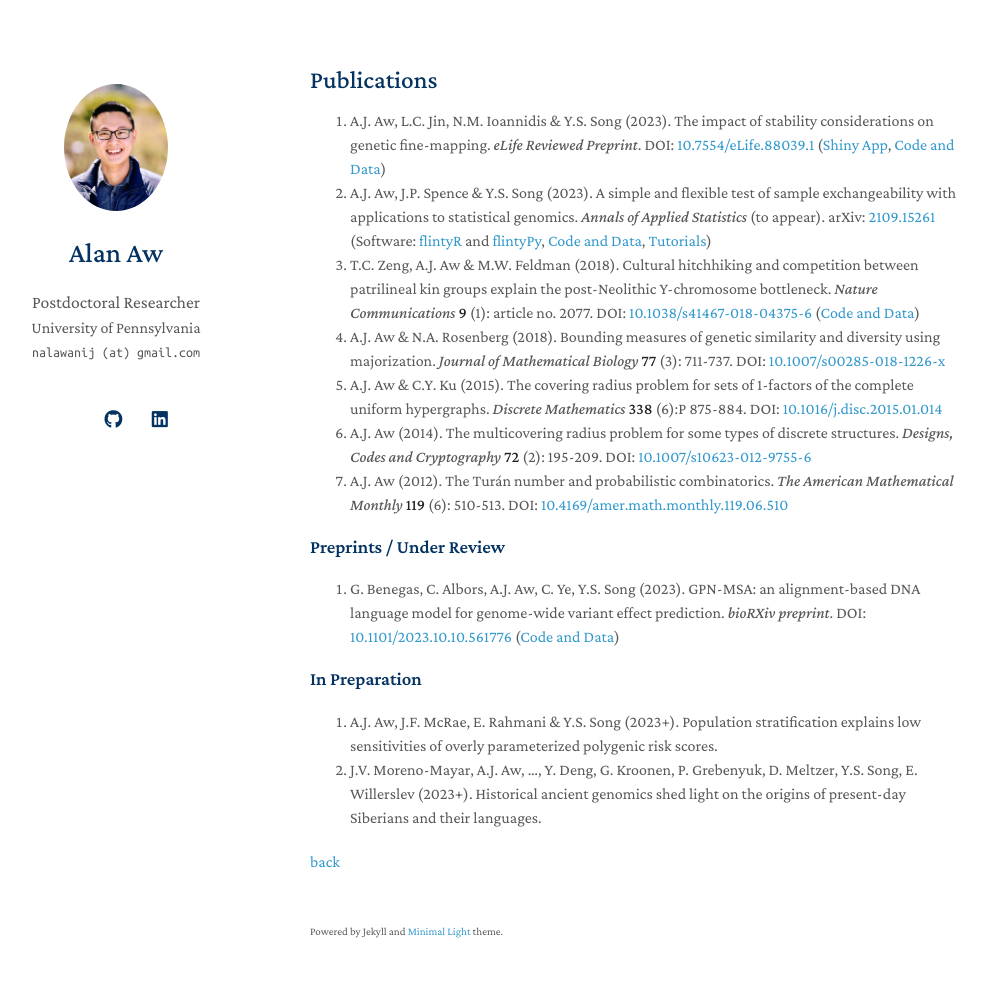
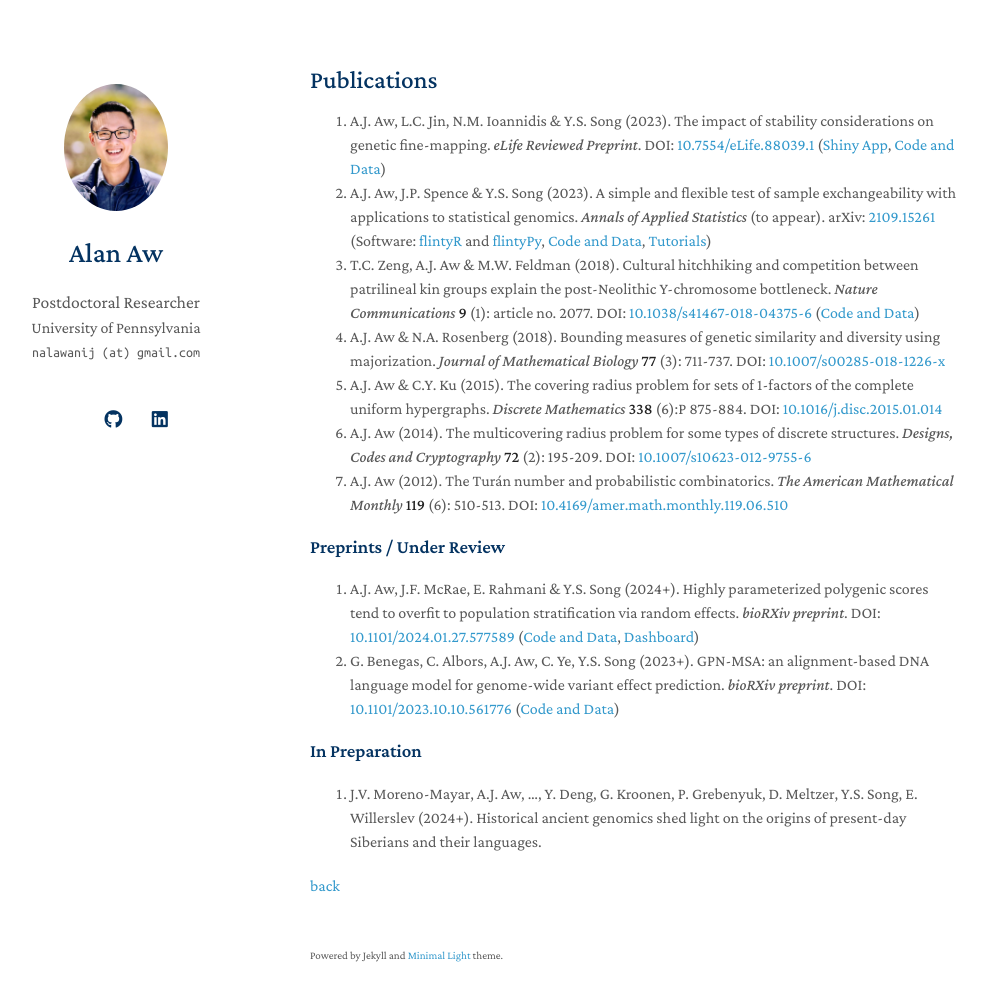
Before and after one commit to alanaw1/alanaw1.github.io, a Jekyll site: the page built from research.md, in a window 1280 px wide and 1036 px high. Shown: the top 1001 px of the window, without its empty margins (160-1146 px from the left). Built offline with Jekyll 4.4.1, drawn with Linux system fonts in a browser that asks for light colours; nearby versions of some CDN libraries; a style sheet for code colours, icons or effects is not loaded; our own code applies the rules of GitHub Pages for plain Markdown files.

Commit message:
update publications list

```diff
--- a/research.md
+++ b/research.md
@@ -14,12 +14,12 @@ layout: homepage
 
 ### Preprints / Under Review
 
-1. G. Benegas, C. Albors, A.J. Aw, C. Ye, Y.S. Song (2023). GPN-MSA: an alignment-based DNA language model for genome-wide variant effect prediction. *bioRXiv preprint*. DOI: [10.1101/2023.10.10.561776](https://doi.org/10.1101/2023.10.10.561776) ([Code and Data](https://github.com/songlab-cal/gpn#gpn-msa))
+2. A.J. Aw, J.F. McRae, E. Rahmani & Y.S. Song (2024+). Highly parameterized polygenic scores tend to overfit to population stratification via random effects. *bioRXiv preprint*. DOI: [10.1101/2024.01.27.577589](https://doi.org/10.1101/2024.01.27.577589) ([Code and Data](https://github.com/songlab-cal/StratPGS), [Dashboard](https://alan-aw.shinyapps.io/stratPGS_v0/))
+1. G. Benegas, C. Albors, A.J. Aw, C. Ye, Y.S. Song (2023+). GPN-MSA: an alignment-based DNA language model for genome-wide variant effect prediction. *bioRXiv preprint*. DOI: [10.1101/2023.10.10.561776](https://doi.org/10.1101/2023.10.10.561776) ([Code and Data](https://github.com/songlab-cal/gpn#gpn-msa))
 
 ### In Preparation
 
-2. A.J. Aw, J.F. McRae, E. Rahmani & Y.S. Song (2023+). Population stratification explains low sensitivities of overly parameterized polygenic risk scores.
-1. J.V. Moreno-Mayar, A.J. Aw, ..., Y. Deng, G. Kroonen, P. Grebenyuk, D. Meltzer, Y.S. Song, E. Willerslev (2023+). Historical ancient genomics shed light on the origins of present-day Siberians and their languages.
+1. J.V. Moreno-Mayar, A.J. Aw, ..., Y. Deng, G. Kroonen, P. Grebenyuk, D. Meltzer, Y.S. Song, E. Willerslev (2024+). Historical ancient genomics shed light on the origins of present-day Siberians and their languages.
 
 
 [back](./)
```
